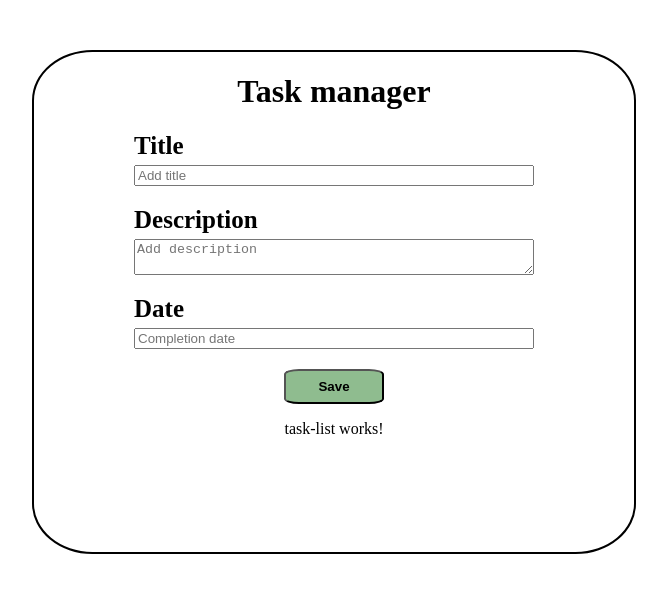
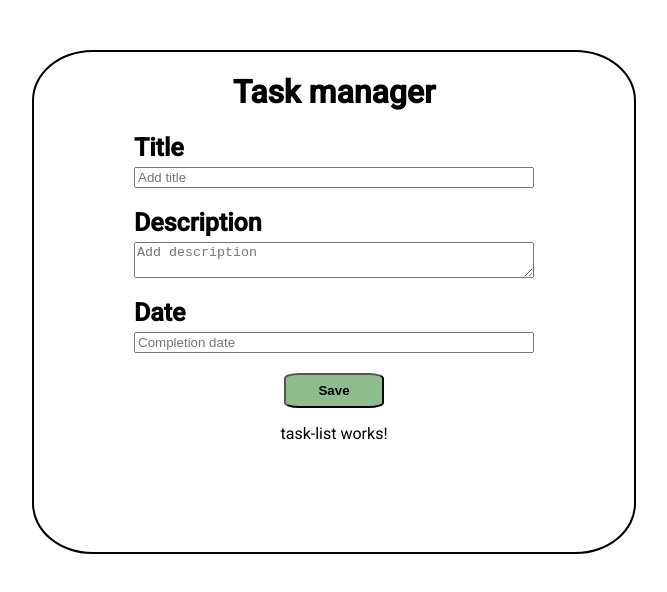
Before and after one commit to PashaZhelezyaka/Manager-Task, an Angular app: page / in a window 1280 px wide. Shown: the top 592 px of the page, without its empty margins (306-973 px from the left). Built offline with nearby package versions, Linux system fonts and the light colour scheme.

Commit message:
angular material

```diff
--- a/angular.json
+++ b/angular.json
@@ -23,6 +23,7 @@
               "src/assets"
             ],
             "styles": [
+              "./node_modules/@angular/material/prebuilt-themes/indigo-pink.css",
               "src/styles.css"
             ],
             "scripts": []
@@ -90,6 +91,7 @@
               "src/assets"
             ],
             "styles": [
+              "./node_modules/@angular/material/prebuilt-themes/indigo-pink.css",
               "src/styles.css"
             ],
             "scripts": []
--- a/package.json
+++ b/package.json
@@ -11,10 +11,12 @@
   "private": true,
   "dependencies": {
     "@angular/animations": "^14.2.0",
+    "@angular/cdk": "^14.2.5",
     "@angular/common": "^14.2.0",
     "@angular/compiler": "^14.2.0",
     "@angular/core": "^14.2.0",
     "@angular/forms": "^14.2.0",
+    "@angular/material": "^14.2.5",
     "@angular/platform-browser": "^14.2.0",
     "@angular/platform-browser-dynamic": "^14.2.0",
     "@angular/router": "^14.2.0",
--- a/src/app/app.module.ts
+++ b/src/app/app.module.ts
@@ -5,6 +5,8 @@
 import { HomeComponent } from './components/home/home.component';
 import { TaskListComponent } from './components/task-list/task-list.component';
 import {ReactiveFormsModule} from "@angular/forms";
+import { BrowserAnimationsModule } from '@angular/platform-browser/animations';
+import {DragDropModule} from "@angular/cdk/drag-drop";
 
 @NgModule({
   declarations: [
@@ -14,7 +16,9 @@
   ],
   imports: [
     BrowserModule,
-    ReactiveFormsModule
+    ReactiveFormsModule,
+    BrowserAnimationsModule,
+    DragDropModule
   ],
   providers: [],
   bootstrap: [AppComponent]
--- a/src/app/components/home/home.component.css
+++ b/src/app/components/home/home.component.css
@@ -15,6 +15,7 @@
   flex-direction: column;
   margin: 0 auto;
 }
+
 .taskForm label {
   text-align: left;
   font-weight: bold;
@@ -34,6 +35,7 @@
   margin: auto;
   border-radius: 15%;
 }
+
 .taskForm small {
   text-align: left;
   margin-top: -16px;
--- a/src/index.html
+++ b/src/index.html
@@ -6,6 +6,9 @@
   <base href="/">
   <meta name="viewport" content="width=device-width, initial-scale=1">
   <link rel="icon" type="image/x-icon" href="favicon.ico">
+  <link rel="preconnect" href="https://fonts.gstatic.com">
+  <link href="https://fonts.googleapis.com/css2?family=Roboto:wght@300;400;500&display=swap" rel="stylesheet">
+  <link href="https://fonts.googleapis.com/icon?family=Material+Icons" rel="stylesheet">
 </head>
 <body>
   <app-root></app-root>
--- a/src/styles.css
+++ b/src/styles.css
@@ -1 +1,4 @@
 /* You can add global styles to this file, and also import other style files */
+
+html, body { height: 100%; }
+body { margin: 0; font-family: Roboto, "Helvetica Neue", sans-serif; }
```
Also changed, not shown: 1 other file (tests, documents, lock files or other folders).
